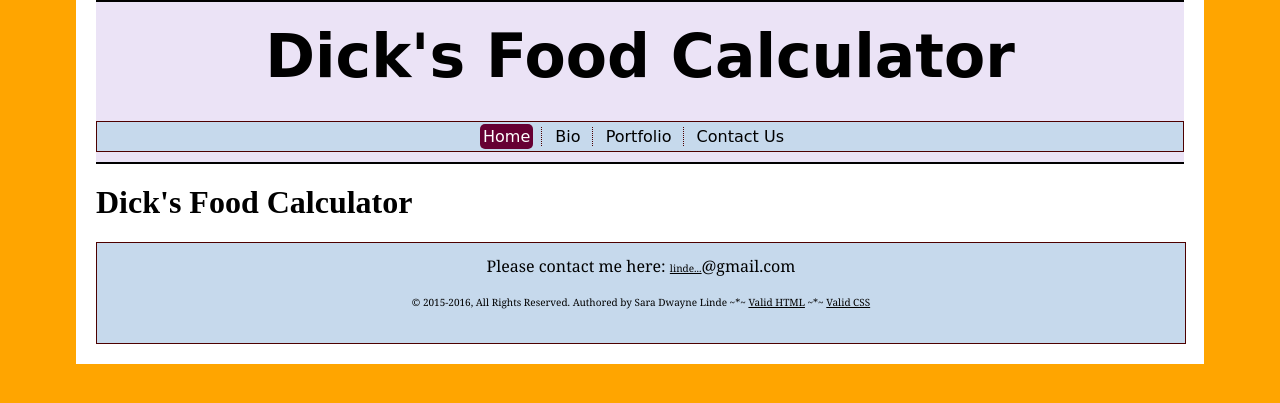
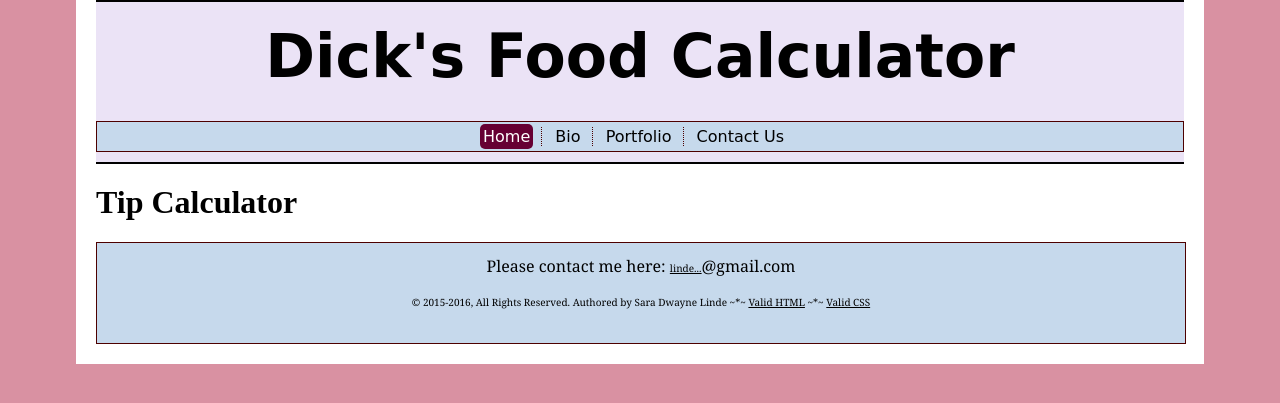
Before and after one commit to se-linde/tip_calc_php, a PHP site: page / in a window 1280 px wide. Shown: the top 403 px of the page. Run offline with PHP 8.4, Linux system fonts and the light colour scheme; some web fonts are replaced.

Commit message:
Edited css, index, and switch files.

```diff
--- a/css/portal.css
+++ b/css/portal.css
@@ -314,7 +314,7 @@ footer{
 
 @media all and (min-width: 1px) {
     html{
-        background-color:#ffa500;
+        background-color:#D991A2;
     }
 
     img.desktop{
--- a/includes/switch.php
+++ b/includes/switch.php
@@ -22,8 +22,8 @@ reside in the 'top.php' file
 switch(THIS_PAGE)
 {
   case "index.php":
-  $myTitle = "Dick's Food Calculator";
-  $myPageID = "Dick's Food Calculator";
+  $myTitle = "Tip Calculator";
+  $myPageID = "Tip Calculator";
   break;
 
   case "bio.php":
--- a/index.php
+++ b/index.php
@@ -1,7 +1,7 @@
 <?php include 'includes/header.php';?>
 
 
-<h1>Dick's Food Calculator</h1>
+<h1>Tip Calculator</h1>
 
 
 
```
